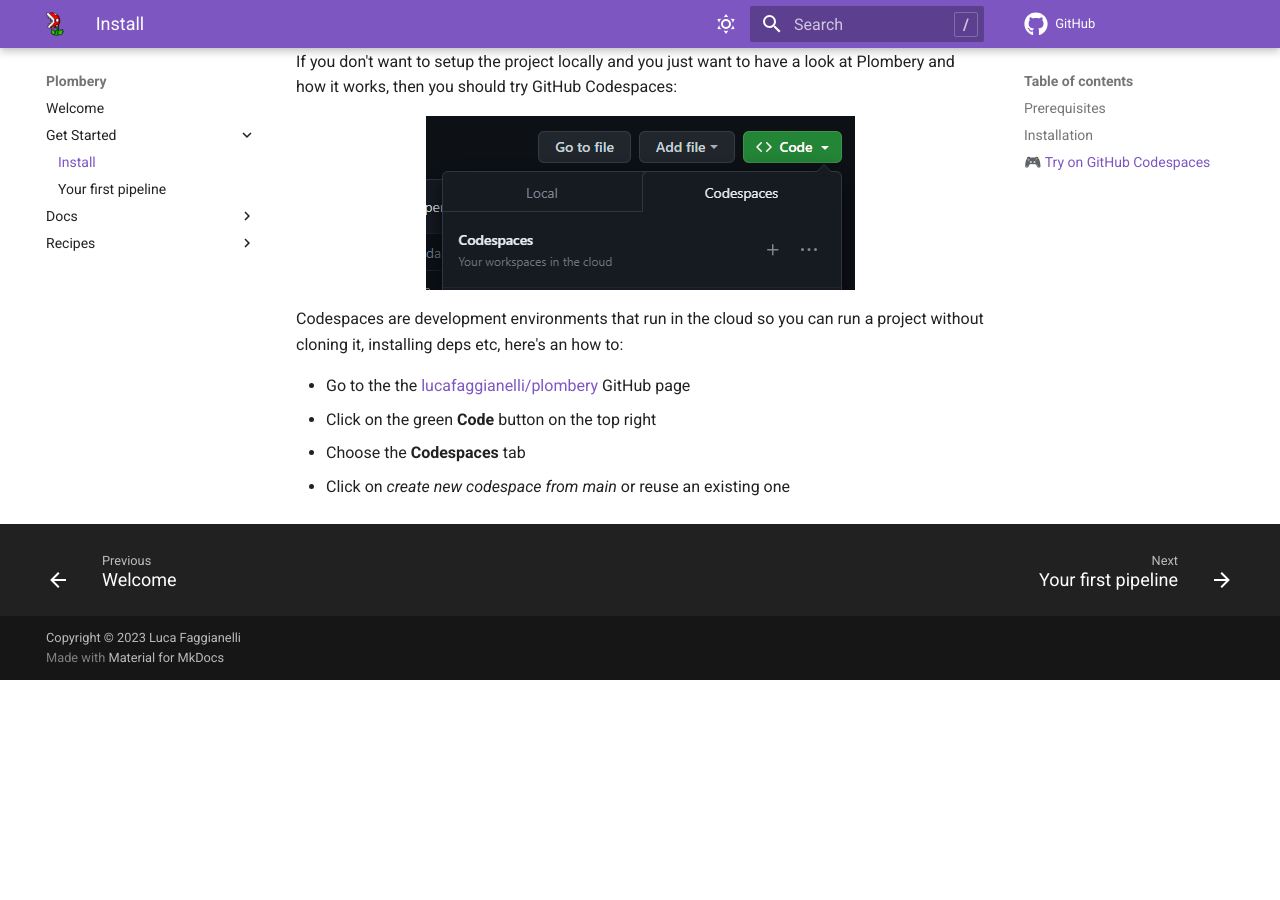
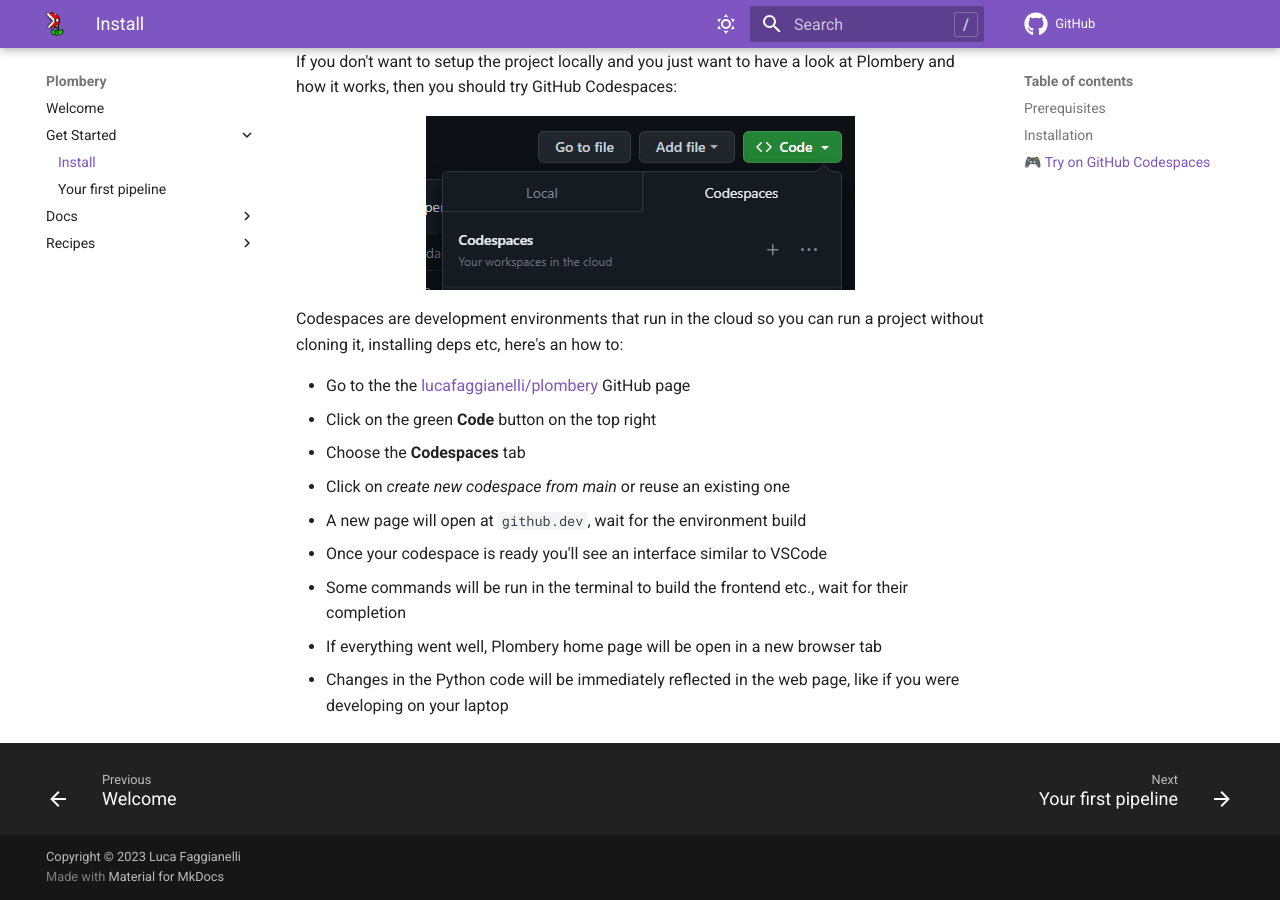
Before and after one commit to lucafaggianelli/plombery, an MkDocs documentation site: the page built from docs/get-started.md, in a window 1280 px wide and 900 px high, scrolled down 981 px. Built offline with MkDocs 1.6.1 and Material for MkDocs 9.7.7, drawn with Linux system fonts in a browser that asks for light colours; comment, search, counter and statistics services are not loaded; before the commit the page ends 1661 px from its top, so only the background shows below that.

```diff
--- a/docs/get-started.md
+++ b/docs/get-started.md
@@ -56,3 +56,9 @@ to:
 - Click on the green **Code** button on the top right
 - Choose the **Codespaces** tab
 - Click on *create new codespace from main* or reuse an existing one
+- A new page will open at `github.dev`, wait for the environment build
+- Once your codespace is ready you'll see an interface similar to VSCode
+- Some commands will be run in the terminal to build the frontend etc., wait for their completion
+- If everything went well, Plombery home page will be open in a new browser tab
+- Changes in the Python code will be immediately reflected in the web page, like if you were developing
+  on your laptop
```
Also changed, not shown: README.md (+6 -0 lines).
